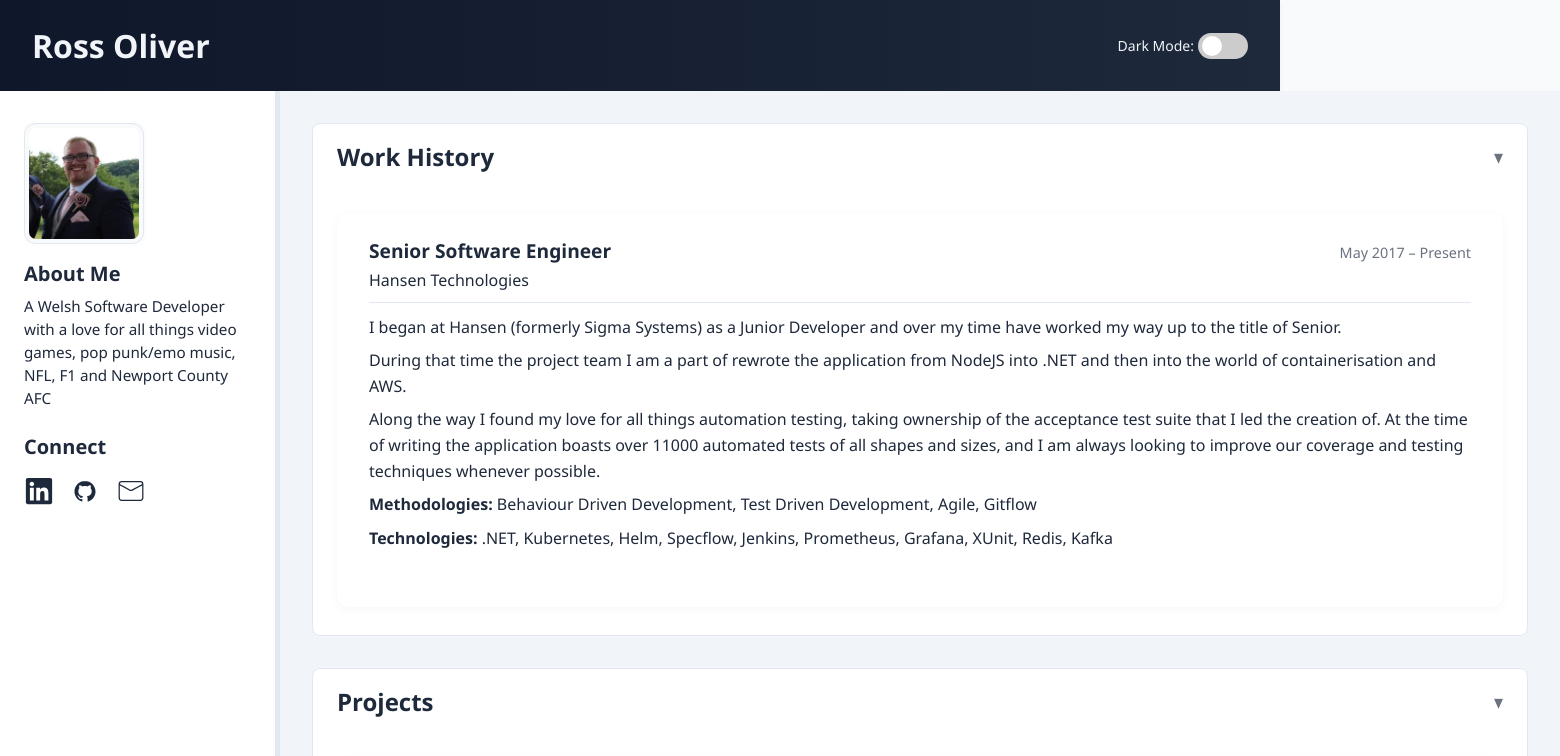
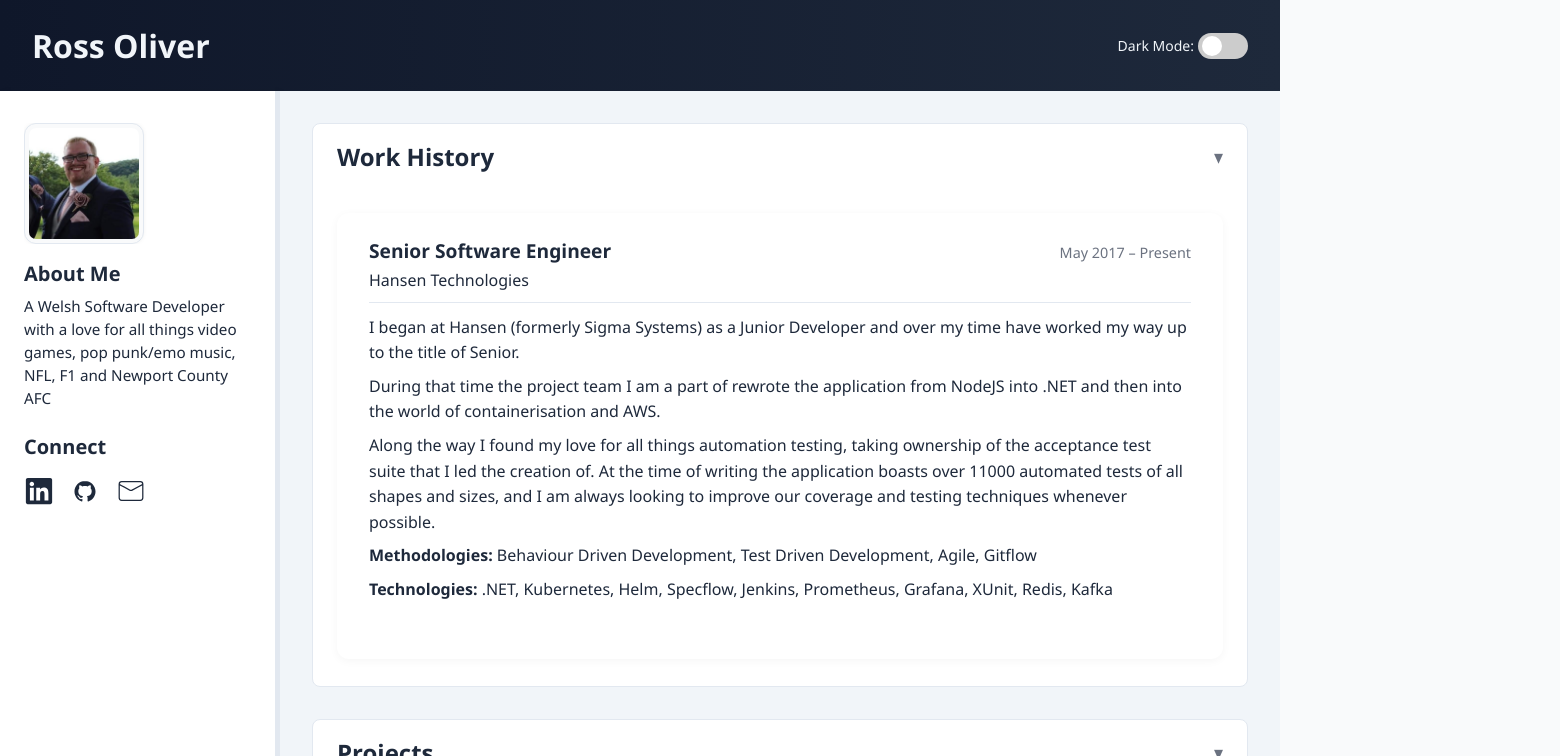
Before and after one commit to NanoRossi/PortfolioSite, a React (Create React App) app: page / in a window 1280 px wide. Shown: the top 756 px of the page, 1560 px wide, since content can reach past the window. Built offline with nearby package versions, Linux system fonts and the light colour scheme.

Commit message:
This time with feeling - formatting fix

```diff
--- a/src/css/App.css
+++ b/src/css/App.css
@@ -81,7 +81,7 @@ a:hover {
   padding: 2rem;
   background-color: var(--color-bg-main);
   transition: background-color 0.3s ease, color 0.3s ease;
-  min-width: 100%;
+  min-width: 0;
 }
 
 @media (max-width: 820px) {
```
